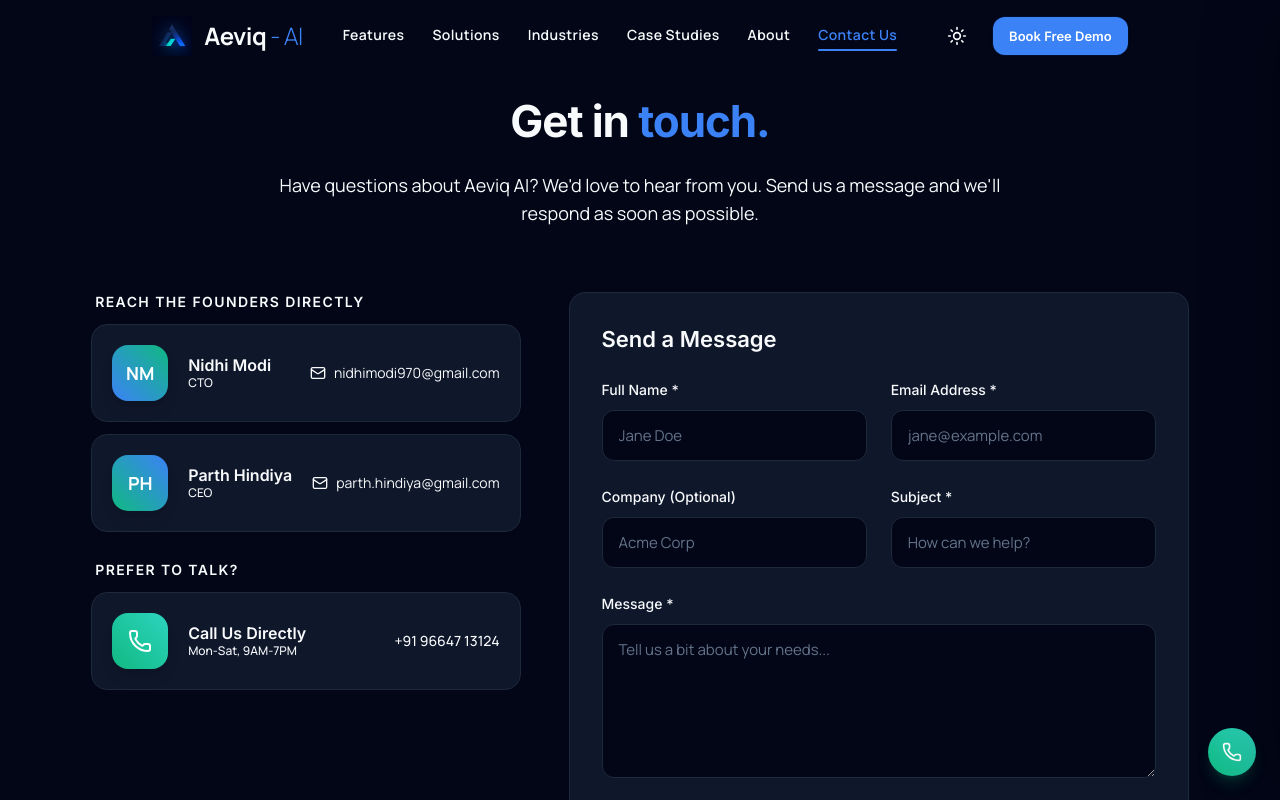
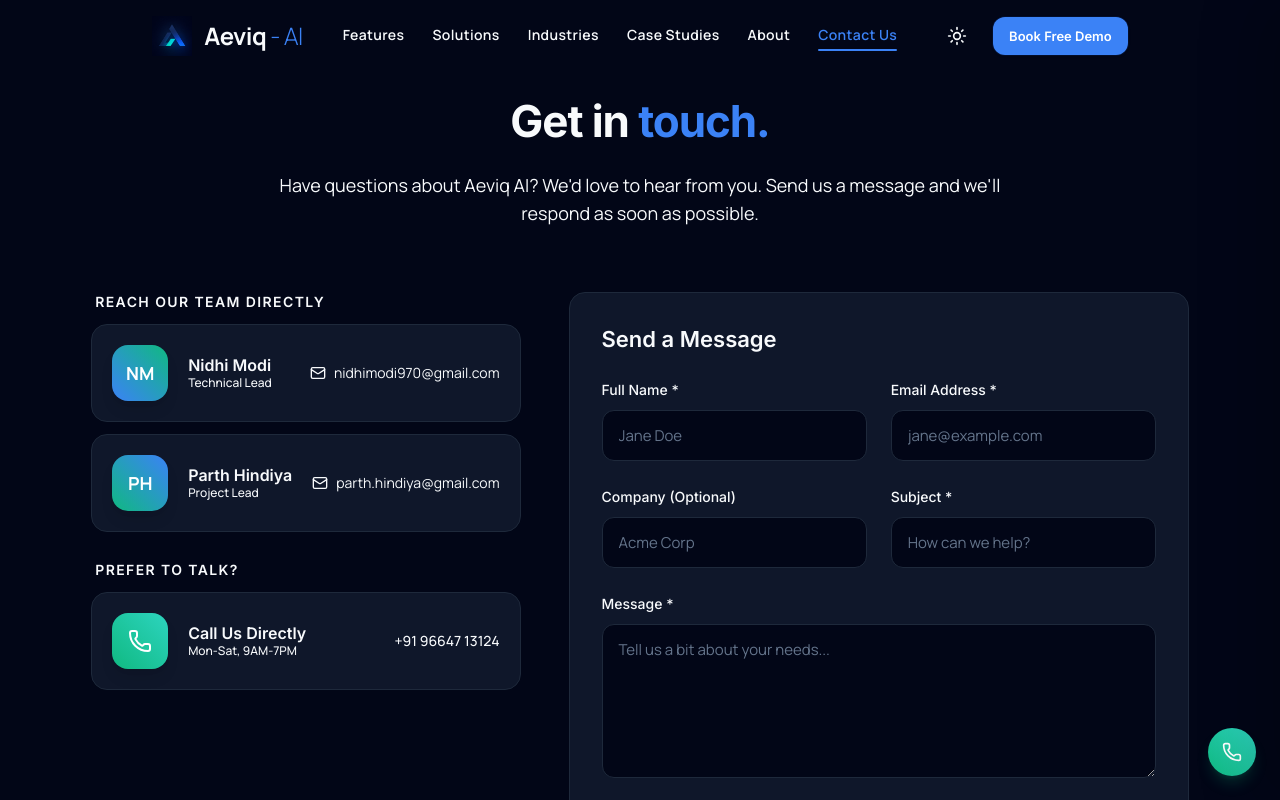
Before and after one commit to Nidhimodi15/Avorix-AI, a React (Vite) app: page /contact in a window 1280 px wide. Shown: the top 800 px of the page. Built offline with nearby package versions, Linux system fonts and the light colour scheme.

Commit message:
chore: change titles from CEO/CTO to Project Lead/Technical Lead to avoid legal implications

```diff
--- a/src/pages/contact.tsx
+++ b/src/pages/contact.tsx
@@ -88,7 +88,7 @@
 
             {/* Founder Direct Email Cards */}
             <div className="space-y-3">
-              <h4 className="text-sm font-semibold text-text-muted uppercase tracking-widest px-1">Reach the Founders Directly</h4>
+              <h4 className="text-sm font-semibold text-text-muted uppercase tracking-widest px-1">Reach Our Team Directly</h4>
 
               {/* Nidhi */}
               <a
@@ -100,7 +100,7 @@
                 </div>
                 <div className="flex-1 min-w-0">
                   <h4 className="font-semibold text-text-primary">Nidhi Modi</h4>
-                  <p className="text-xs text-text-muted font-medium">CTO</p>
+                  <p className="text-xs text-text-muted font-medium">Technical Lead</p>
                 </div>
                 <div className="flex items-center gap-2 text-sm text-text-secondary group-hover:text-primary transition-colors shrink-0">
                   <Mail className="w-4 h-4" />
@@ -119,7 +119,7 @@
                 </div>
                 <div className="flex-1 min-w-0">
                   <h4 className="font-semibold text-text-primary">Parth Hindiya</h4>
-                  <p className="text-xs text-text-muted font-medium">CEO</p>
+                  <p className="text-xs text-text-muted font-medium">Project Lead</p>
                 </div>
                 <div className="flex items-center gap-2 text-sm text-text-secondary group-hover:text-accent transition-colors shrink-0">
                   <Mail className="w-4 h-4" />
```
